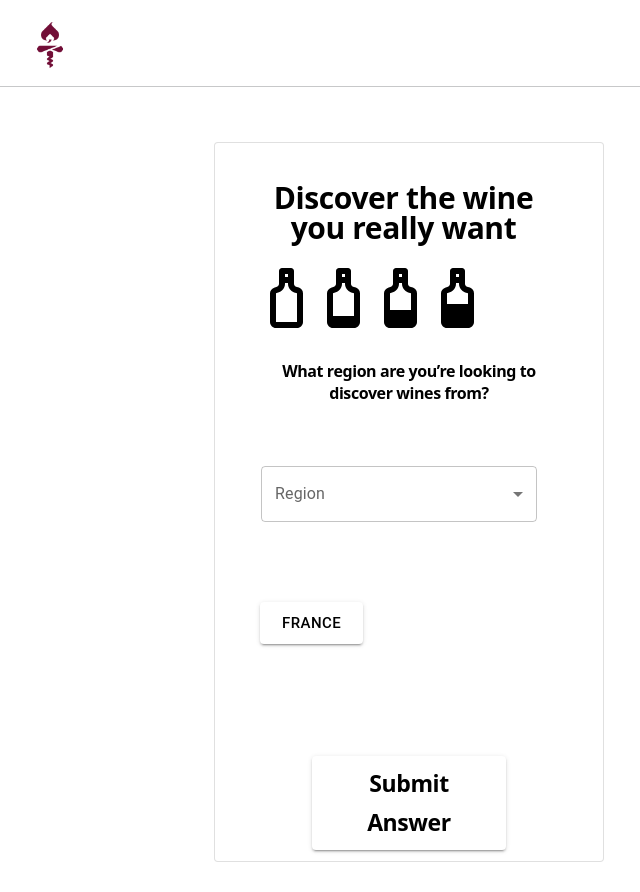
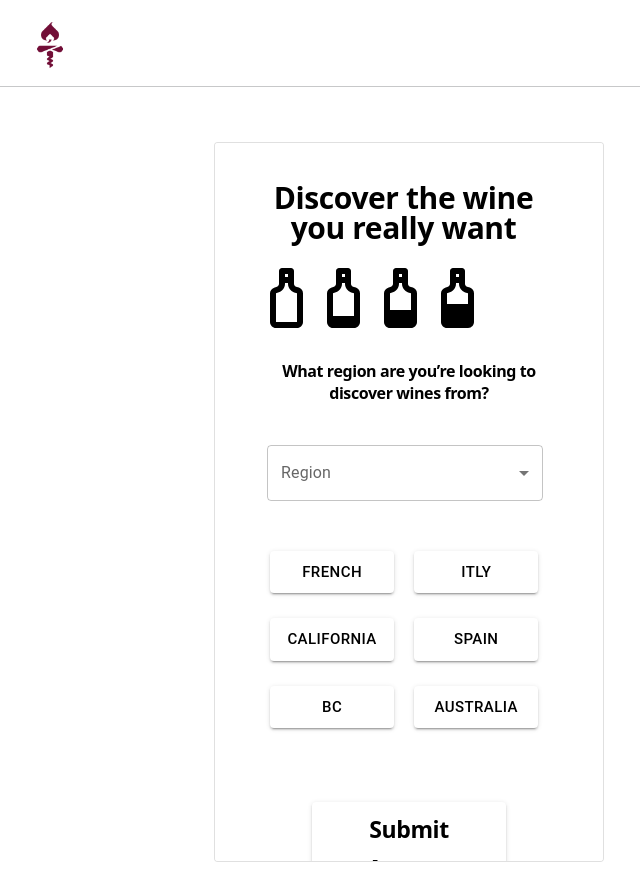
Before and after one commit to mulanisanket0511/mywinegenie, a React (Create React App) app: page /step-3/region in a window 1280 px wide. Shown: the whole page, without its empty margins (231-871 px from the left). Built offline with nearby package versions, Linux system fonts and the light colour scheme.

Commit message:
add buttons design to the pages

```diff
--- a/src/component/dashboard/step-3 region/By_region.css
+++ b/src/component/dashboard/step-3 region/By_region.css
@@ -1,37 +1,47 @@
-.css-2m9kme-MuiFormControl-root{
-    margin:46px !important;
-    width:276px !important;
+.css-2m9kme-MuiFormControl-root {
+    margin-inline: 52px !important;
+    margin-block: 25px !important;
+    width: 276px !important;
 }
-.MuiMenuItem-root.MuiMenuItem-gutters.MuiButtonBase-root.css-kk1bwy-MuiButtonBase-root-MuiMenuItem-root{
+
+.MuiMenuItem-root.MuiMenuItem-gutters.MuiButtonBase-root.css-kk1bwy-MuiButtonBase-root-MuiMenuItem-root {
     border-bottom: 2px solid black !important;
 }
-.submitanswerstep4{
+
+.submitanswerstep4 {
     background-color: white !important;
-    color:#000000 !important;
+    color: #000000 !important;
     margin-top: 0px !important;
 }
-.checkbox{
+
+.checkbox {
     border-radius: 50% !important;
 }
 
-.css-16awh2u-MuiAutocomplete-root .MuiOutlinedInput-root{
+.css-16awh2u-MuiAutocomplete-root .MuiOutlinedInput-root {
     padding: 2px !important;
 }
-.MuiAutocomplete-root.MuiAutocomplete-hasPopupIcon.css-16awh2u-MuiAutocomplete-root{
+
+.MuiAutocomplete-root.MuiAutocomplete-hasPopupIcon.css-16awh2u-MuiAutocomplete-root {
     margin: auto !important;
-    margin-top:45px !important
+    margin-top: 45px !important
 }
-.popular{
-    margin-top: 69px !important;
-    margin: 45px;
-    width: 136px;
+
+.popular {
+    margin-inline: 45px;
 }
-#checkboxes-tags-demo-label{
-    margin-top:-4px;
+.col-5.submit-answer{
+    margin-top: 25px !important;
+    margin-inline: 10px;
 }
-.submit-answer.dropdown-btn{
+
+#checkboxes-tags-demo-label {
+    margin-top: -4px;
+}
+
+.submit-answer.dropdown-btn {
     background-color: white !important;
-    color:#000000 !important;
+    color: #000000 !important;
     font-family: Noto Sans;
     font-style: SemiBold;
     font-size: 18px;
@@ -41,6 +51,11 @@ text-transform: none !important;
     letter-spacing: -0.41px;
     font-weight: 600;
     margin: auto;
-margin-top:0px !important;
+    margin-top: 0px !important;
 
 }
+
+.submit-answer.disabled {
+    background-color: gray !important;
+    color: white !important;
+}
--- a/src/component/dashboard/step-3 region/By_region.jsx
+++ b/src/component/dashboard/step-3 region/By_region.jsx
@@ -34,6 +34,7 @@ const MenuProps = {
 };
 
 const names = ["Argentina", "Australia", "Austria", "Bulgaria", "Canada"];
+const PopularRegion = ["French", "Itly", "California", "Spain", "BC", "Australia"];
 
 const By_region = () => {
   const theme = useTheme();
@@ -53,7 +54,7 @@ const By_region = () => {
   }
   const navigate = useNavigate();
   const handlesubmitanswer = (e) => {
-    localStorage.setItem("region" , JSON.stringify(personName))
+    localStorage.setItem("region", JSON.stringify(personName))
     navigate("/step-3/result");
   };
   return (
@@ -104,14 +105,26 @@ const By_region = () => {
             </FormControl>
           </div>
           <div className="popular">
-            <Button className="submit-answer"
-              variant="contained"
-              onClick={(e) => (setPersonName([...personName, "France"]))}
-              size="large"
-            > france
-            </Button>
+            {PopularRegion.map((value) => (
+              <>
+                {personName.includes(value) ?
+                  <Button className="col-5 submit-answer disabled"
+                    variant="contained"
+                    size="large"
+                  > {value}
+                  </Button>
+                  :
+                  <Button className="col-5 submit-answer"
+                    variant="contained"
+                    onClick={(e) => (setPersonName([...personName, value]))}
+                    size="large"
+                  > {value}
+                  </Button>
+                }
+              </>
+            ))}
           </div>
-          <div className="px-4">
+          <div className="px-4 mt-4">
             {personName.map((value, index) => (
               value === undefined ? null : <Chip className="m-2" onDelete={(e) => (handleDelete(e, index))} key={value} label={value} />
             ))}
```
Lines whose indentation alone changed are shown as unchanged.
